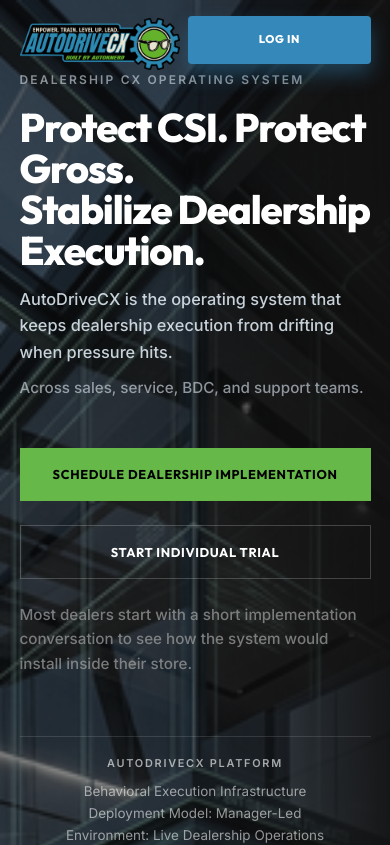
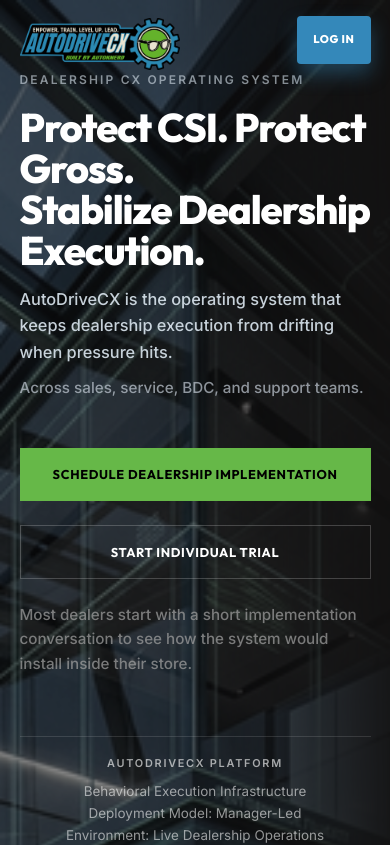
Before and after one commit to AutoKnerd/autodrive_web, a React (Vite) app: page / in a window 390 px wide. Shown: the top 845 px of the page. Built offline with nearby package versions, Linux system fonts and the light colour scheme.

Commit message:
Refine mobile header login sizing and right alignment

```diff
--- a/src/index.css
+++ b/src/index.css
@@ -321,7 +321,10 @@
   .nav-action-group {
     display: flex;
     gap: 0.75rem;
-    width: min(56vw, 360px);
+    width: auto;
+    justify-content: flex-end;
+    margin-left: auto;
+    margin-right: 0;
   }
 
   .nav-action-btn {
@@ -339,8 +342,10 @@
   }
 
   .nav-login-btn {
-    min-width: clamp(8.5rem, 40vw, 11rem);
-    padding: 0 1.25rem !important;
+    width: min(33.333vw, 12rem);
+    max-width: 33.333vw;
+    padding: 0 1rem !important;
+    flex: 0 0 auto;
   }
 
   section {
```
